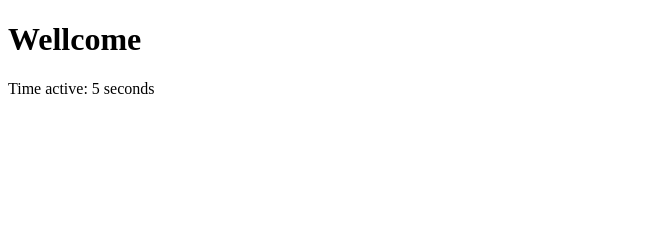
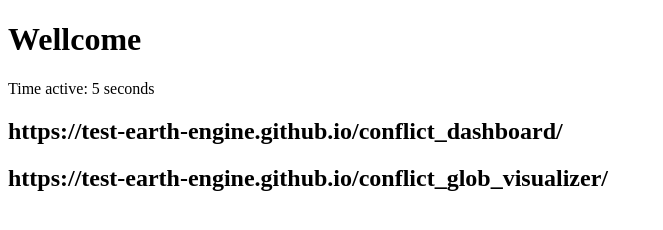
Before and after one commit to test-earth-engine/test-earth-engine.github.io, a plain HTML site: page index.html in a window 1280 px wide. Shown: the whole page, without its empty margins (0-663 px from the left). Drawn offline with Linux system fonts and the light colour scheme.

Commit message:
Update index.html

```diff
--- a/index.html
+++ b/index.html
@@ -8,6 +8,9 @@
 <body>
     <h1>Wellcome</h1>
     <p>Time active: <span id="activeTime">0</span> seconds</p>
+
+    <h2> https://test-earth-engine.github.io/conflict_dashboard/ </h2>
+    <h2> https://test-earth-engine.github.io/conflict_glob_visualizer/ </h2>
 
     <script>
         let seconds = 0;
```
